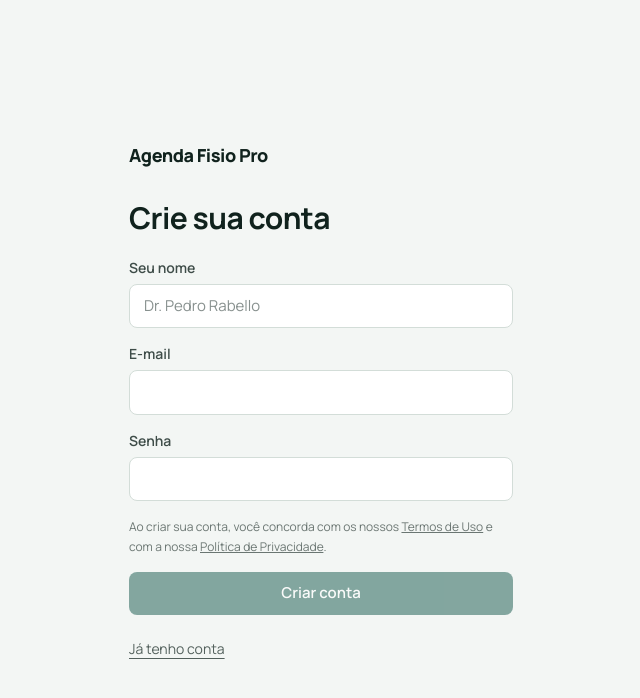
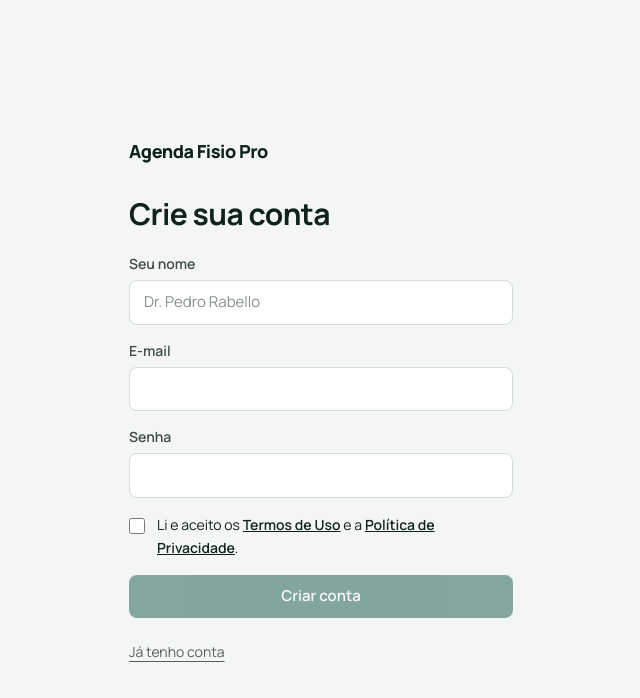
Before and after one commit to rabellinho99-sys/agenda-fisio, a Next.js app: page /entrar in a window 1280 px wide. Both pictures are taken after a click on the button "Ainda não tenho conta". Shown: the top 698 px of the page, without its empty margins (319-959 px from the left). Built offline with nearby package versions, Linux system fonts and the light colour scheme.

Commit message:
Add files via upload

```diff
--- a/app/entrar/page.tsx
+++ b/app/entrar/page.tsx
@@ -4,6 +4,10 @@ import { Suspense, useState } from "react";
 import { useRouter, useSearchParams } from "next/navigation";
 import Link from "next/link";
 import { createClient } from "@/lib/supabase/client";
+
+// Ao publicar uma nova versão dos Termos ou da Política, atualize a data aqui.
+const TERMOS_VERSAO = "2026-09-21";
+const PRIVACIDADE_VERSAO = "2026-09-21";
 
 function EntrarForm() {
   const params = useSearchParams();
@@ -14,8 +18,11 @@ function EntrarForm() {
   const [nome, setNome] = useState("");
   const [email, setEmail] = useState("");
   const [senha, setSenha] = useState("");
+  const [aceite, setAceite] = useState(false);
   const [erro, setErro] = useState<string | null>(
-    params.get("erro") === "link" ? "Este link expirou ou já foi usado. Peça um novo em Esqueci minha senha." : null
+    params.get("erro") === "link"
+      ? "Este link expirou ou já foi usado. Peça um novo em Esqueci minha senha."
+      : null
   );
   const [aviso, setAviso] = useState<string | null>(null);
   const [carregando, setCarregando] = useState(false);
@@ -23,6 +30,11 @@ function EntrarForm() {
   async function enviar() {
     setErro(null);
     setAviso(null);
+
+    if (modo === "cadastro" && !aceite) {
+      return setErro("Para criar a conta, marque que leu e aceita os Termos de Uso e a Política de Privacidade.");
+    }
+
     setCarregando(true);
     const supabase = createClient();
 
@@ -31,7 +43,13 @@ function EntrarForm() {
         email,
         password: senha,
         options: {
-          data: { full_name: nome },
+          data: {
+            full_name: nome,
+            terms_accepted: true,
+            terms_version: TERMOS_VERSAO,
+            privacy_version: PRIVACIDADE_VERSAO,
+            user_agent: navigator.userAgent.slice(0, 500),
+          },
           emailRedirectTo: `${location.origin}/auth/callback?next=/onboarding`,
         },
       });
@@ -48,6 +66,12 @@ function EntrarForm() {
     router.refresh();
   }
 
+  const podeEnviar =
+    !carregando &&
+    !!email &&
+    senha.length >= 6 &&
+    (modo === "login" || (nome.length >= 2 && aceite));
+
   return (
     <div className="w-full max-w-sm">
       <Link href="/" className="text-lg font-extrabold tracking-tight">Agenda Fisio Pro</Link>
@@ -59,58 +83,83 @@ function EntrarForm() {
         {modo === "cadastro" && (
           <div>
             <label className="label" htmlFor="nome">Seu nome</label>
-            <input id="nome" className="field" value={nome} onChange={(e) => setNome(e.target.value)} placeholder="Dr. Pedro Rabello" />
+            <input
+              id="nome"
+              className="field"
+              value={nome}
+              onChange={(e) => setNome(e.target.value)}
+              placeholder="Dr. Pedro Rabello"
+            />
           </div>
         )}
         <div>
           <label className="label" htmlFor="email">E-mail</label>
-          <input id="email" type="email" className="field" value={email} onChange={(e) => setEmail(e.target.value)} />
+          <input
+            id="email"
+            type="email"
+            className="field"
+            value={email}
+            onChange={(e) => setEmail(e.target.value)}
+          />
         </div>
         <div>
           <label className="label" htmlFor="senha">Senha</label>
-          <input id="senha" type="password" className="field" value={senha} onChange={(e) => setSenha(e.target.value)} minLength={6} />
+          <input
+            id="senha"
+            type="password"
+            className="field"
+            value={senha}
+            onChange={(e) => setSenha(e.target.value)}
+            minLength={6}
+          />
         </div>
 
         {modo === "login" && (
-
           <div className="text-right">
-
             <Link href="/esqueci-senha" className="text-sm text-ink/70 underline underline-offset-4">
-
               Esqueci minha senha
-
             </Link>
-
           </div>
-
         )}
 
+        {modo === "cadastro" && (
+          <label htmlFor="aceite" className="flex cursor-pointer items-start gap-3 text-sm leading-relaxed">
+            <input
+              id="aceite"
+              type="checkbox"
+              className="mt-1 size-4 shrink-0"
+              checked={aceite}
+              onChange={(e) => setAceite(e.target.checked)}
+            />
+            <span>
+              Li e aceito os{" "}
+              <Link href="/termos-de-uso" className="font-semibold underline" target="_blank">
+                Termos de Uso
+              </Link>{" "}
+              e a{" "}
+              <Link href="/privacidade" className="font-semibold underline" target="_blank">
+                Política de Privacidade
+              </Link>
+              .
+            </span>
+          </label>
+        )}
 
         {erro && <p className="rounded-lg bg-blush px-3 py-2 text-sm text-danger">{erro}</p>}
         {aviso && <p className="rounded-lg bg-white px-3 py-2 text-sm text-moss-deep">{aviso}</p>}
 
-        {modo === "cadastro" && (
-          <p className="text-xs text-ink/60 leading-relaxed">
-            Ao criar sua conta, você concorda com os nossos{" "}
-            <Link href="/termos-de-uso" className="underline" target="_blank">
-              Termos de Uso
-            </Link>{" "}
-            e com a nossa{" "}
-            <Link href="/privacidade" className="underline" target="_blank">
-              Política de Privacidade
-            </Link>
-            .
-          </p>
-        )}
-
-        <button className="btn-primary w-full" onClick={enviar} disabled={carregando || !email || senha.length < 6 || (modo === "cadastro" && nome.length < 2)}>
+        <button className="btn-primary w-full" onClick={enviar} disabled={!podeEnviar}>
           {carregando ? "Aguarde" : modo === "cadastro" ? "Criar conta" : "Entrar"}
         </button>
       </div>
 
       <button
         className="mt-6 text-sm text-ink/70 underline underline-offset-4"
-        onClick={() => setModo(modo === "cadastro" ? "login" : "cadastro")}
+        onClick={() => {
+          setModo(modo === "cadastro" ? "login" : "cadastro");
+          setErro(null);
+          setAviso(null);
+        }}
       >
         {modo === "cadastro" ? "Já tenho conta" : "Ainda não tenho conta"}
       </button>
```
